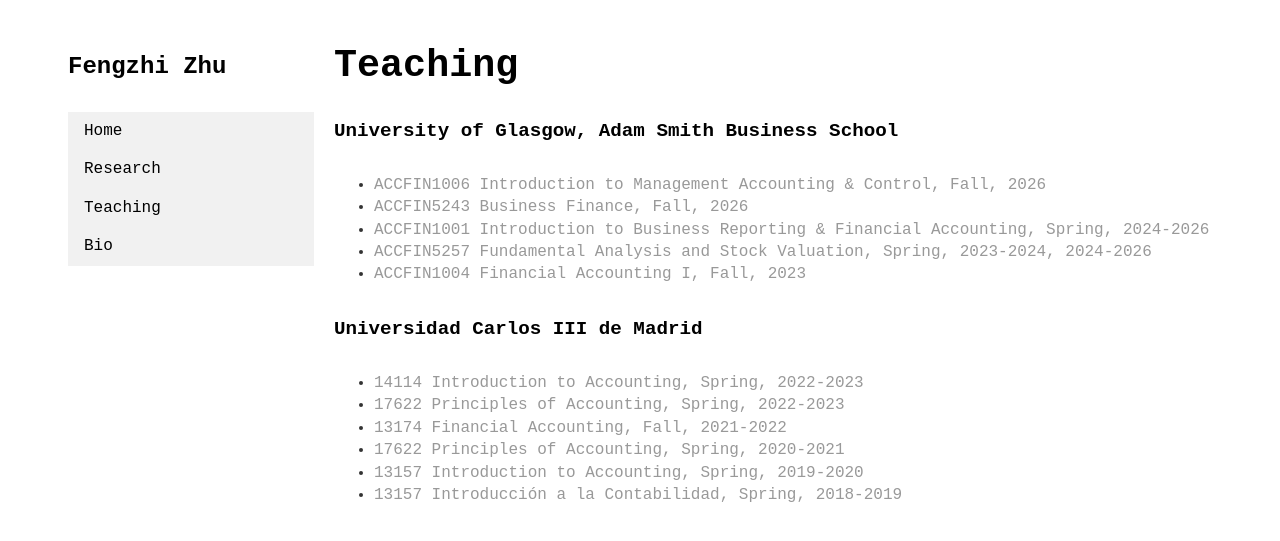
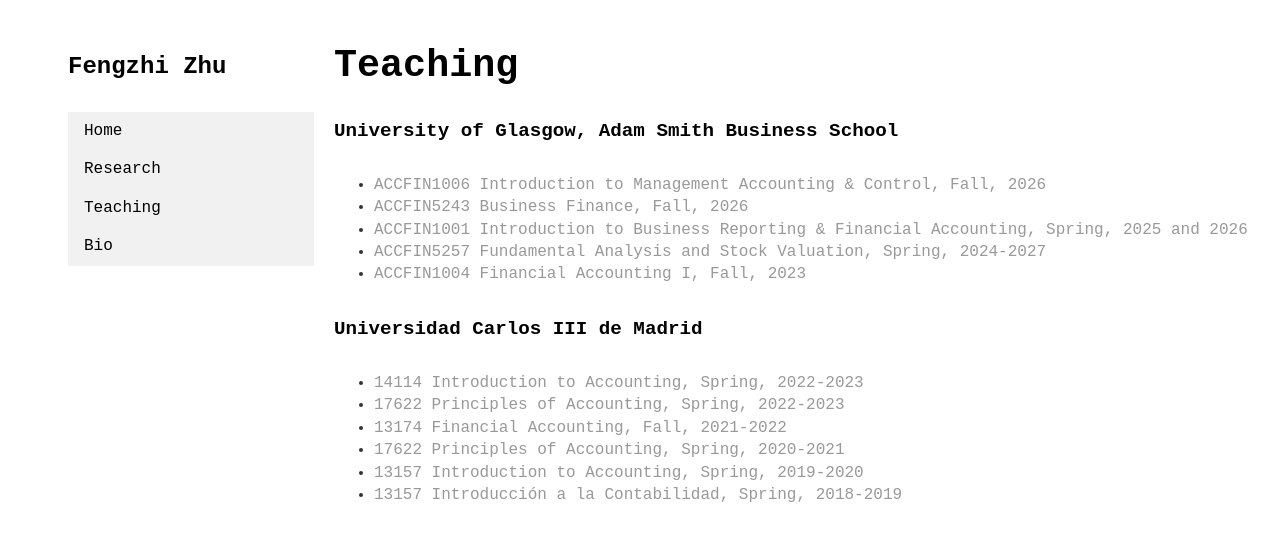
Before and after one commit to fengzhi22/fengzhi22.github.io, a Jekyll site: the page built from teaching/index.html, in a window 1280 px wide. Shown: the top 541 px of the page. Built offline with Jekyll 4.4.1, drawn with Linux system fonts in a browser that asks for light colours.

Commit message:
teaching update

```diff
--- a/bio/index.html
+++ b/bio/index.html
@@ -5,7 +5,7 @@
 
 		<div class="bio">
 			<h1>Bio</h1>
-			<p>I am a Lecturer in Accounting at the Adam Smith Business School, University of Glasgow. My research examines corporate narrative disclosure in financial and ESG reporting, with a focus on its determinants, properties, and capital market and real effects. I am also interested in gender-related disclosure, particularly how mandatory gender pay gap reporting shapes firm behaviour and outcomes such as innovation. A further strand of my work studies mergers and acquisitions, especially their effects on labour markets and the information environment. Methodologically, I use natural language processing and AI to extract and measure information from unstructured textual data that firms release through emerging disclosure channels. Outside work, I enjoy climbing, travelling and playing video games. </p>
+			<p>I am a Lecturer in Accounting at the Adam Smith Business School, University of Glasgow. My research examines corporate narrative disclosure in financial and ESG reporting, with a focus on its determinants, properties, and its capital market and real effects. I am particularly interested in gender-related disclosure, specifically how mandatory gender pay gap reporting shapes firm behaviour and outcomes such as innovation. A further strand of my work studies mergers and acquisitions, especially their effects on labour markets and the information environment. Methodologically, I use natural language processing and AI to extract and measure information from unstructured textual data that firms release through emerging disclosure channels. Outside work, I enjoy climbing, travelling and playing video games. </p>
 
 <img src="/image/climb.jpg" width="350" height="450"> <img src="/image/surf.jpg" width="350" height="450">
 		</div>
--- a/teaching/index.html
+++ b/teaching/index.html
@@ -10,8 +10,8 @@
 			<ul class="courses">
 				<li><a href="https://www.gla.ac.uk/coursecatalogue/course/?code=ACCFIN1006">ACCFIN1006 Introduction to Management Accounting & Control, Fall, 2026</a></li>
 				<li><a href="https://www.gla.ac.uk/coursecatalogue/course/?code=ACCFIN5243">ACCFIN5243 Business Finance, Fall, 2026</a></li>
-				<li><a href="https://www.gla.ac.uk/coursecatalogue/course/?code=ACCFIN1001">ACCFIN1001 Introduction to Business Reporting & Financial Accounting, Spring, 2024-2026</a></li>
-				<li><a href="https://www.gla.ac.uk/coursecatalogue/course/?code=ACCFIN5257">ACCFIN5257 Fundamental Analysis and Stock Valuation, Spring, 2023-2024, 2024-2026</a></li>
+				<li><a href="https://www.gla.ac.uk/coursecatalogue/course/?code=ACCFIN1001">ACCFIN1001 Introduction to Business Reporting & Financial Accounting, Spring, 2025 and 2026</a></li>
+				<li><a href="https://www.gla.ac.uk/coursecatalogue/course/?code=ACCFIN5257">ACCFIN5257 Fundamental Analysis and Stock Valuation, Spring, 2024-2027</a></li>
 				<li><a href="https://www.gla.ac.uk/coursecatalogue/course/?code=ACCFIN1004">ACCFIN1004 Financial Accounting I, Fall, 2023</a></li>
 				</ul>
 
```
